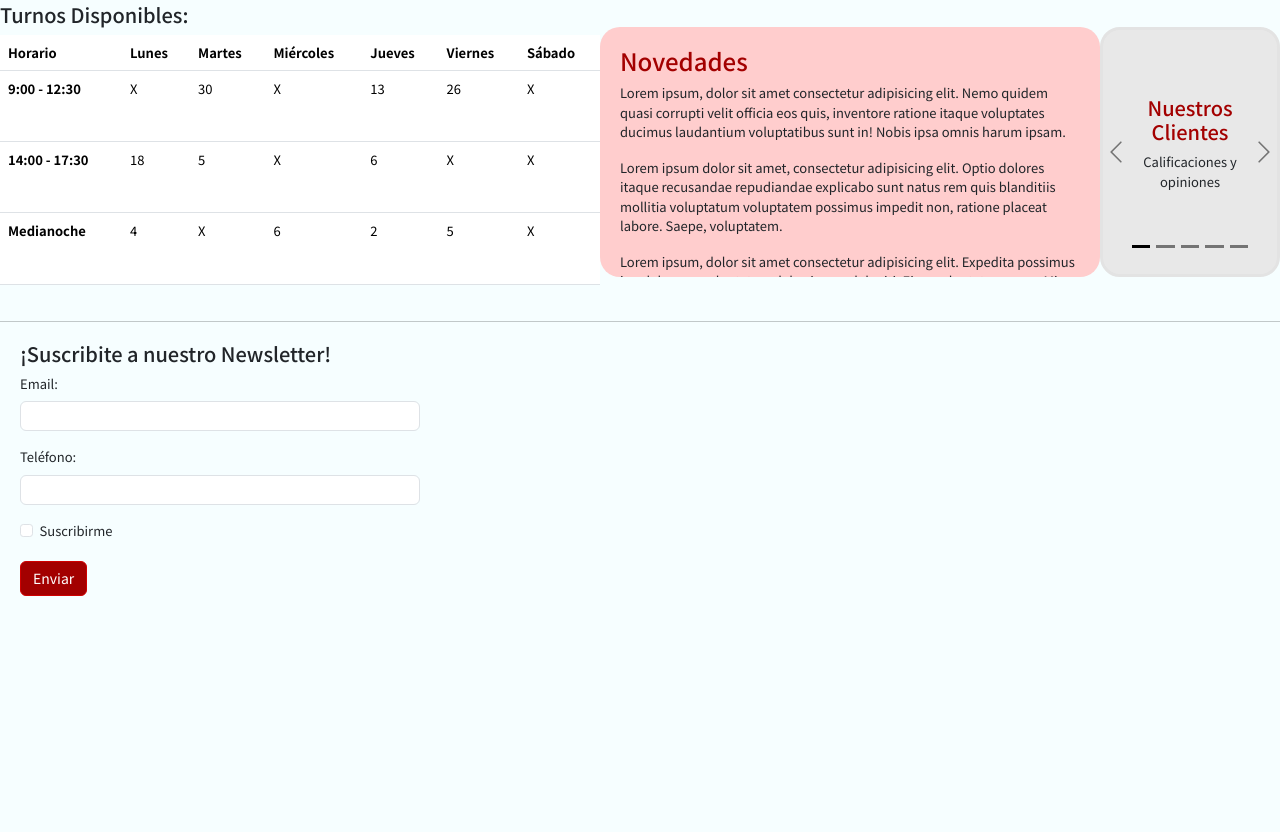
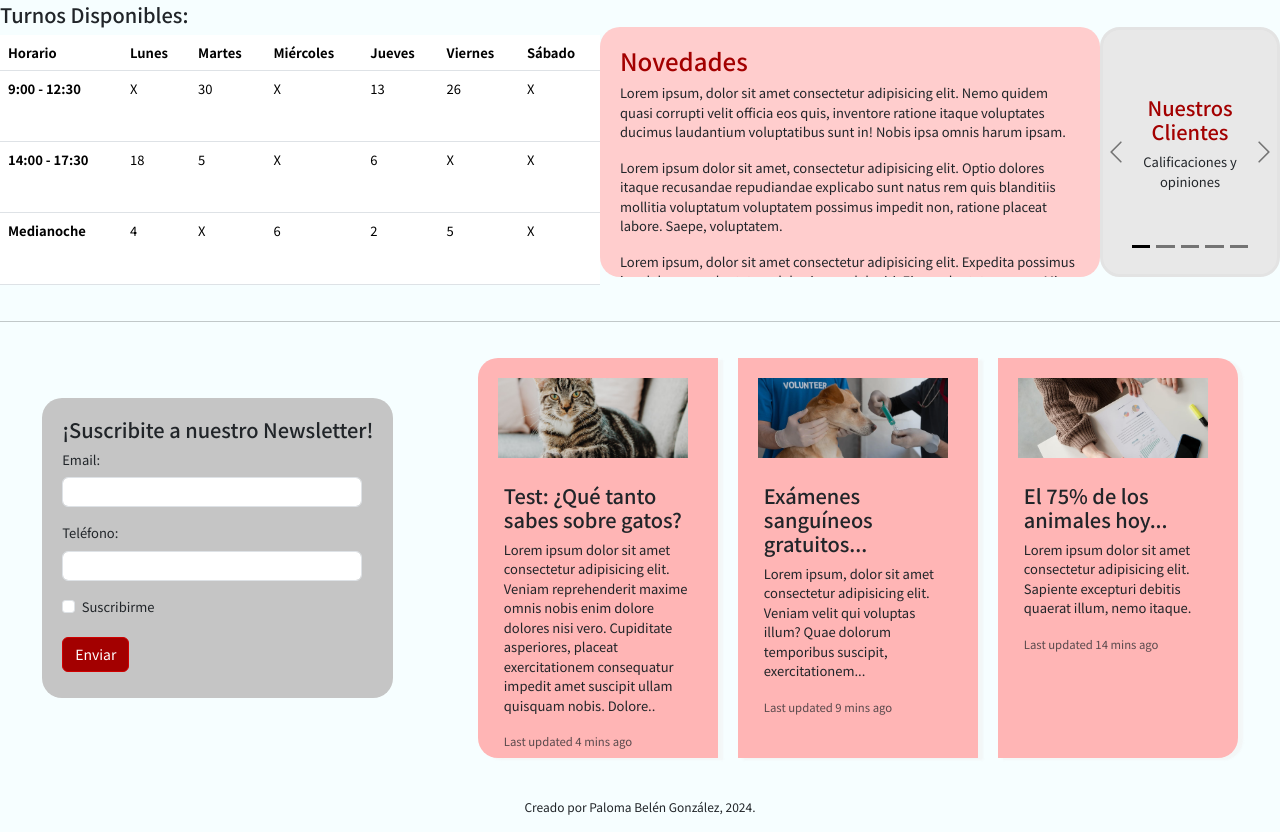
Before and after one commit to palomabgz/tarea-bootstrap-paloma-gonzalez, a plain HTML site: page index.html in a window 1280 px wide. Shown: the part 727-1559 px from the top of the page. Before the commit the page ends 1343 px from the top, so only its background shows below. Drawn offline with nearby package versions, Linux system fonts and the light colour scheme.

Commit message:
actualización

```diff
--- a/index.html
+++ b/index.html
@@ -203,10 +203,9 @@
         <!-- FOOTER -->
         <footer>
             <hr>
-            <!-- <div class="row row-cols-1 row-cols-md-2">  -->
                 <!-- FORMULARIO -->
-                <div class="newsletter">
-                    <form>
+                <div class="contenedor-footer">
+                    <form class="newsletter">
                         <h5>¡Suscribite a nuestro Newsletter!</h5>
                         <div class="mb-3">
                             <label for="exampleInputEmail1" class="form-label">Email:</label>
@@ -222,10 +221,39 @@
                         </div>
                         <button type="submit" class="btn btn-primary">Enviar</button>
                     </form>
+                    <!-- FIN FORMULARIO -->
+                    <div>
+                    <div class="card-group">
+                        <div class="card noticias">
+                            <img src="./img/NOTICIA TEST.avif" class="card-img-top" alt="noticia-uno">
+                            <div class="card-body">
+                                <h5 class="card-title">Test: ¿Qué tanto sabes sobre gatos?</h5>
+                                <p class="card-text">Lorem ipsum dolor sit amet consectetur adipisicing elit. Veniam reprehenderit maxime omnis nobis enim dolore dolores nisi vero. Cupiditate asperiores, placeat exercitationem consequatur impedit amet suscipit ullam quisquam nobis. Dolore..</p>
+                                <p class="card-text"><small class="text-body-secondary">Last updated 4 mins ago</small></p>
+                            </div>
+                        </div>
+                        <div class="card noticias">
+                            <img src="./img/NOTICIA ANALISIS.webp" class="card-img-top" alt="noticia-dos">
+                            <div class="card-body">
+                                <h5 class="card-title">Exámenes sanguíneos gratuitos...</h5>
+                                <p class="card-text">Lorem ipsum, dolor sit amet consectetur adipisicing elit. Veniam velit qui voluptas illum? Quae dolorum temporibus suscipit, exercitationem...</p>
+                                <p class="card-text"><small class="text-body-secondary">Last updated 9 mins ago</small></p>
+                            </div>
+                        </div>
+                        <div class="card noticias">
+                            <img src="./img/NOTICIA PORCENTAJE.jpeg" class="card-img-top" alt="...">
+                            <div class="card-body">
+                                <h5 class="card-title">El 75% de los animales hoy...</h5>
+                                <p class="card-text">Lorem ipsum dolor sit amet consectetur adipisicing elit. Sapiente excepturi debitis quaerat illum, nemo itaque.</p>
+                                    <p class="card-text"><small class="text-body-secondary">Last updated 14 mins ago</small></p>
+                                </div>
+                            </div>
+                        </div>
+                    </div>
                 </div>
-                <!-- FIN FORMULARIO -->
-            <!-- </div> -->
-
+                <div class="footer-creador">
+                    <p>Creado por Paloma Belén González, 2024.</p>
+                </div>
         </footer>
     <!-- FIN FOOTER -->
 
--- a/style.css
+++ b/style.css
@@ -75,7 +75,7 @@ body {
     margin: 20px;
     border: none;
     border-radius: 20px;
-    background-color: rgb(255, 165, 165);
+    background-color: rgb(255, 181, 181);
     box-shadow: 5px 2px 2px rgba(241, 241, 241, 0.569);
 }
 
@@ -156,12 +156,45 @@ body {
 }
 
 .form-control {
-    width: 400px;
+    width: 300px;
     height: 30px;
 }
 
+.contenedor-footer {
+    display: flex;
+    justify-content: space-around;
+    align-items: center;
+}
+
 .newsletter {
+    height: 300px;
+    background-color: rgb(197, 197, 197);
     margin: 20px;
-    align-items: center;
+    padding: 20px;
     font-size: 13px;
+    border-radius: 20px;
 }
+
+.card-img-top {
+    width: 210px;
+    height: 100px;
+    object-fit: cover;
+    padding: 10px;
+}
+
+.noticias {
+    width: 100px;
+    height: 400px;
+    padding: 10px;
+}
+
+.card-group {
+    width: 800px;
+}
+
+.footer-creador {
+    display: flex;
+    justify-content: center;
+    margin-top: 40px;
+    font-size: 12px;
+}
```
Also changed, not shown: img/NOTICIA ANALISIS.webp (added), img/NOTICIA PORCENTAJE.jpeg (added), img/NOTICIA TEST.avif (added).
